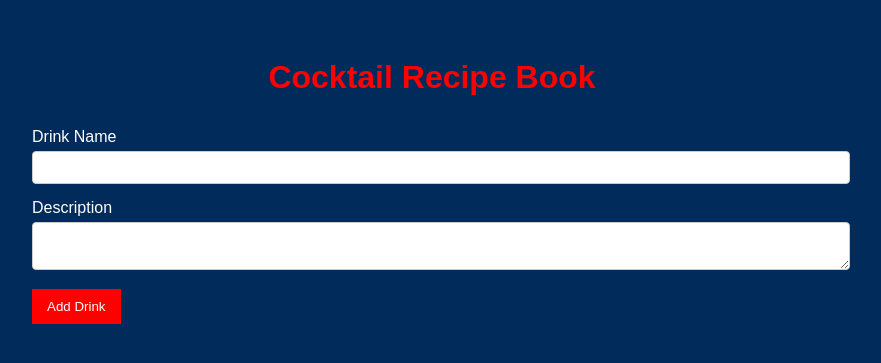
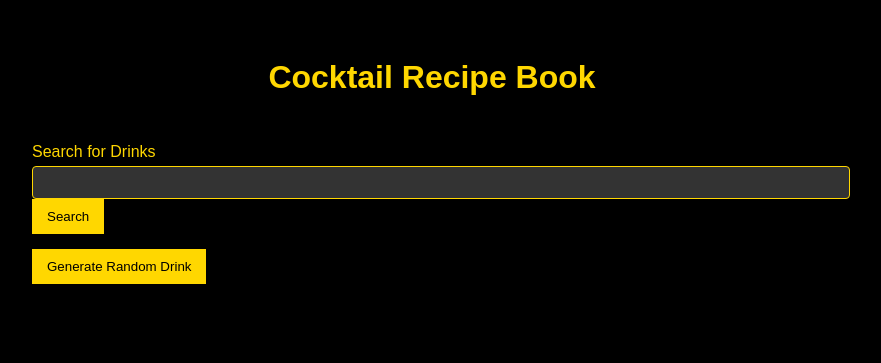
Before and after one commit to ben16stuart/cocktail_database_2, a Flask app: template templates/index.html in a window 1280 px wide. Shown: the top 363 px of the page, without its empty margins (208-1089 px from the left). Run offline with Flask 3, Linux system fonts and the light colour scheme; the template is opened without the code that fills it, so the values that code supplies are empty; some libraries are stand-ins or nearby versions.

Commit message:
Update index.html

```diff
--- a/templates/index.html
+++ b/templates/index.html
@@ -6,8 +6,8 @@
     <title>Cocktail Recipe Book</title>
     <style>
         body {
-            background-color: #002B5B;
-            color: #FFFFFF;
+            background-color: #000000;
+            color: #FFD700;
             font-family: Arial, sans-serif;
             padding: 20px;
         }
@@ -20,9 +20,9 @@
             padding: 10px;
         }
         .header h1 {
-            color: #FF0000;
+            color: #FFD700;
         }
-        .form-group {
+        .form-group, .drink {
             margin-bottom: 15px;
         }
         .form-group label {
@@ -32,18 +32,20 @@
             width: 100%;
             padding: 8px;
             margin-top: 5px;
-            border: 1px solid #CCCCCC;
+            border: 1px solid #FFD700;
             border-radius: 4px;
+            background-color: #333;
+            color: #FFD700;
         }
         .form-group button {
             padding: 10px 15px;
             border: none;
-            background-color: #FF0000;
-            color: #FFFFFF;
+            background-color: #FFD700;
+            color: #000;
             cursor: pointer;
         }
         .form-group button:hover {
-            background-color: #CC0000;
+            background-color: #DAA520;
         }
     </style>
 </head>
@@ -52,56 +54,64 @@
         <div class="header">
             <h1>Cocktail Recipe Book</h1>
         </div>
+        <div id="random-drink" class="drink"></div>
         <div class="form-group">
-            <label for="drink-name">Drink Name</label>
-            <input type="text" id="drink-name" name="drink-name">
+            <label for="search-query">Search for Drinks</label>
+            <input type="text" id="search-query" name="search-query">
+            <button type="button" onclick="searchDrinks()">Search</button>
         </div>
+        <div id="search-results" class="drink"></div>
         <div class="form-group">
-            <label for="drink-description">Description</label>
-            <textarea id="drink-description" name="drink-description"></textarea>
+            <button type="button" onclick="generateDrink()">Generate Random Drink</button>
         </div>
-        <div class="form-group">
-            <button type="button" onclick="createDrink()">Add Drink</button>
-        </div>
-        <div id="drinks-list"></div>
+        <div id="generated-drink" class="drink"></div>
     </div>
-    <script src="https://cdn.jsdelivr.net/npm/@supabase/supabase-js@1.28.0/dist/umd/supabase.min.js"></script>
     <script>
-        async function createDrink() {
-            const name = document.getElementById('drink-name').value;
-            const description = document.getElementById('drink-description').value;
+        const SUPABASE_URL = 'https://your-supabase-url.supabase.co';
+        const SUPABASE_KEY = 'your-supabase-key';
 
-            const response = await fetch('add_drink', {
-                method: 'POST',
-                headers: {
-                    'Content-Type': 'application/json'
-                },
-                body: JSON.stringify({ name, description })
-            });
-
-            if (response.ok) {
-                listDrinks();
-            } else {
-                console.error('Error adding drink');
-            }
+        async function fetchRandomDrink() {
+            const response = await fetch('/random-drink');
+            const drink = await response.json();
+            displayDrink(drink, 'random-drink');
         }
 
-        async function listDrinks() {
-            const response = await fetch('list_drinks');
+        async function searchDrinks() {
+            const query = document.getElementById('search-query').value;
+            const response = await fetch(`/search-drinks?query=${query}`);
             const drinks = await response.json();
+            displayDrinks(drinks, 'search-results');
+        }
 
-            const drinksList = document.getElementById('drinks-list');
-            drinksList.innerHTML = drinks.map(drink => `
+        async function generateDrink() {
+            const response = await fetch('/generate-drink');
+            const drink = await response.json();
+            displayDrink(drink, 'generated-drink');
+        }
+
+        function displayDrink(drink, elementId) {
+            const drinkElement = document.getElementById(elementId);
+            drinkElement.innerHTML = `
+                <h2>${drink.name}</h2>
+                <p>Category: ${drink.category}</p>
+                <p>${drink.description}</p>
+                <img src="${drink.picture_url}" alt="${drink.name}" style="width:100%">
+            `;
+        }
+
+        function displayDrinks(drinks, elementId) {
+            const drinksElement = document.getElementById(elementId);
+            drinksElement.innerHTML = drinks.map(drink => `
                 <div>
                     <h2>${drink.name}</h2>
+                    <p>Category: ${drink.category}</p>
                     <p>${drink.description}</p>
+                    <img src="${drink.picture_url}" alt="${drink.name}" style="width:100%">
                 </div>
             `).join('');
         }
 
-        document.addEventListener('DOMContentLoaded', () => {
-            listDrinks();
-        });
+        fetchRandomDrink();
     </script>
 </body>
 </html>
```
